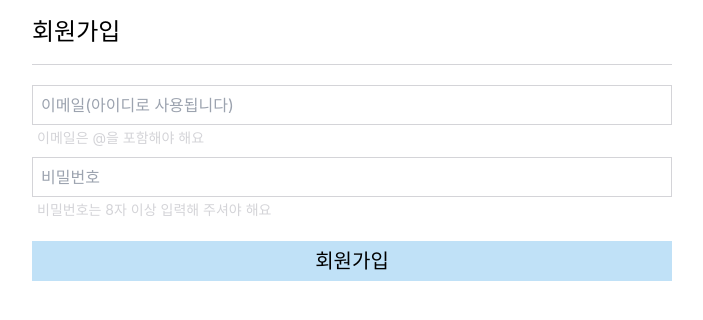
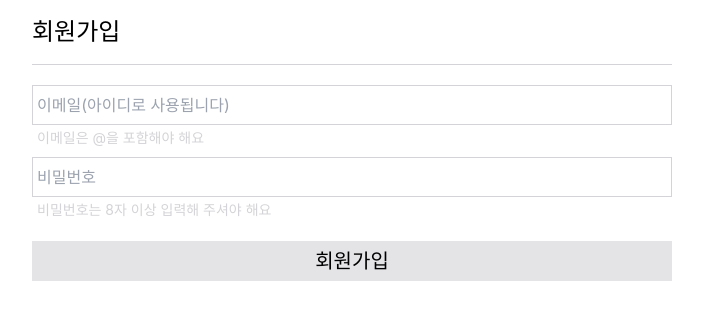
Before and after one commit to jinbaek78/wanted-pre-onboarding-frontend, a React (Create React App) app: page /signup in a window 1280 px wide. Shown: the top 320 px of the page, without its empty margins (288-991 px from the left). Built offline with nearby package versions, Linux system fonts and the light colour scheme.

Commit message:
feat: add validation logic used when sign up (assignment 1)

```diff
--- /dev/null
+++ b/src/hooks/useValidation.js
@@ -0,0 +1,48 @@
+import { useEffect, useState } from 'react';
+import { isValidate } from '../validation/validate';
+
+let timeoutIdForDebounce;
+export default function useValidation(type, value) {
+  const [isTypeValidate, setIsTypeValidate] = useState(false);
+  const [message, setMessage] = useState(
+    type === 'email' ? DEFAULT_MESSAGE.email : DEFAULT_MESSAGE.password
+  );
+
+  useEffect(() => {
+    timeoutIdForDebounce = setTimeout(() => {
+      const isValidateValue = isValidate(type, value);
+      const resultMessage = getMessage(type, value, isValidateValue);
+      setIsTypeValidate(isValidateValue);
+      setMessage(resultMessage);
+    }, 500);
+    return () => {
+      clearTimeout(timeoutIdForDebounce);
+    };
+  }, [type, value]);
+  return [isTypeValidate, message];
+}
+
+function getMessage(type, value, isValidate) {
+  if (isValidate) {
+    return SUCCESS_MESSAGE[type];
+  }
+
+  if (value === '') {
+    return DEFAULT_MESSAGE[type];
+  }
+
+  return ERROR_MESSAGE[type];
+}
+
+export const DEFAULT_MESSAGE = {
+  email: '이메일은 @을 포함해야 해요',
+  password: '비밀번호는 8자 이상 입력해 주셔야 해요',
+};
+export const ERROR_MESSAGE = {
+  email: '@가 포함된 올바른 이메일 형식을 지켜주세요',
+  password: '안전한 사용을 위해 8자 이상 입력해주셔야 해요',
+};
+export const SUCCESS_MESSAGE = {
+  email: '사용 가능한 이메일이에요',
+  password: '사용 가능한 비밀번호에요',
+};
--- a/src/pages/Signup.jsx
+++ b/src/pages/Signup.jsx
@@ -1,40 +1,85 @@
 import React, { useState } from 'react';
-export const DEFAULT_MESSAGE = {
-  email: '이메일은 @을 포함해야 해요',
-  password: '비밀번호는 8자 이상 입력해 주셔야 해요',
-};
+import useValidation, {
+  ERROR_MESSAGE,
+  SUCCESS_MESSAGE,
+} from '../hooks/useValidation';
 
 export default function Signup() {
+  const [email, setEmail] = useState('');
+  const [password, setPassword] = useState('');
+  const [isEmailValidate, resultEmailMessage] = useValidation('email', email);
+  const [isPasswordValidate, resultPasswordMessage] = useValidation(
+    'password',
+    password
+  );
+
+  console.log(isEmailValidate, isPasswordValidate);
+
+  const handleSubmit = (e) => {
+    e.preventDefault();
+  };
+
+  const handleEmailChange = (e) => {
+    setEmail(e.target.value);
+  };
+
+  const handlePasswordChange = (e) => {
+    setPassword(e.target.value);
+  };
+
   return (
     <>
       <header className="text-2xl border-b border-b-zinc-300 mb-5 py-4">
         회원가입
       </header>
-      <form>
+      <form onSubmit={handleSubmit}>
         <div className=" h-10 border border-zinc-300 p-1 my-2">
           <input
             data-testid="email-input"
-            className="w-full h-full p-1 outline-none focus:outline-sky-300 focus:outline-3"
+            className="w-full h-full outline-none focus:outline-sky-300 focus:outline-3"
             placeholder="이메일(아이디로 사용됩니다)"
+            onChange={handleEmailChange}
+            value={email}
           />
-          <p className="text-sm text-zinc-300 mt-2">{DEFAULT_MESSAGE.email}</p>
+
+          <p
+            className={
+              resultEmailMessage === SUCCESS_MESSAGE.email
+                ? 'text-sm text-zinc-500 mt-2'
+                : resultEmailMessage === ERROR_MESSAGE.email
+                ? 'text-sm text-red-300 mt-2'
+                : 'text-sm text-zinc-300 mt-2'
+            }
+          >
+            {resultEmailMessage}
+          </p>
         </div>
 
         <div className=" h-10 border border-zinc-300 p-1 mt-8 mb-1">
           <input
             data-testid="password-input"
-            className="w-full h-full p-1 outline-none focus:outline-sky-300 focus:outline-3"
+            className="w-full h-full outline-none focus:outline-sky-300 focus:outline-3"
             placeholder="비밀번호"
+            onChange={handlePasswordChange}
+            value={password}
           />
-          <p className="text-sm text-zinc-300 mt-2">
-            {DEFAULT_MESSAGE.password}
+          <p
+            className={
+              resultPasswordMessage === SUCCESS_MESSAGE.password
+                ? 'text-sm text-zinc-500 mt-2'
+                : resultPasswordMessage === ERROR_MESSAGE.password
+                ? 'text-sm text-red-300 mt-2'
+                : 'text-sm text-zinc-300 mt-2'
+            }
+          >
+            {resultPasswordMessage}
           </p>
         </div>
 
         <button
           data-testid="signup-button"
           type="submit"
-          disabled={false}
+          disabled={!isEmailValidate || !isPasswordValidate}
           className="w-full h-10 bg-[#c0e1f7] text-xl mt-10 disabled:bg-zinc-200"
         >
           회원가입
--- /dev/null
+++ b/src/validation/validate.js
@@ -0,0 +1,9 @@
+export function isValidate(type, value) {
+  if (type === 'email') {
+    return value.includes('@');
+  }
+
+  if (type === 'password') {
+    return value.length > 0 && value.length > 8;
+  }
+}
```
